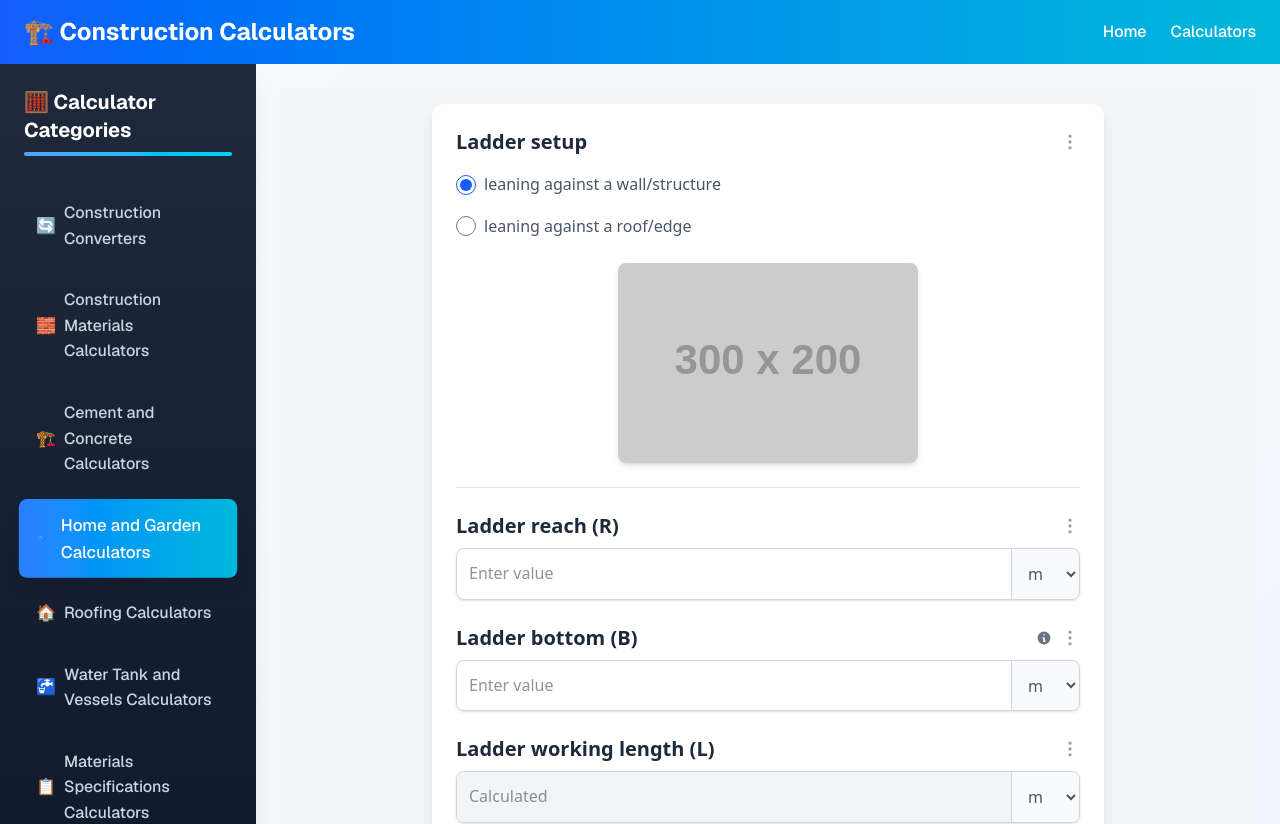
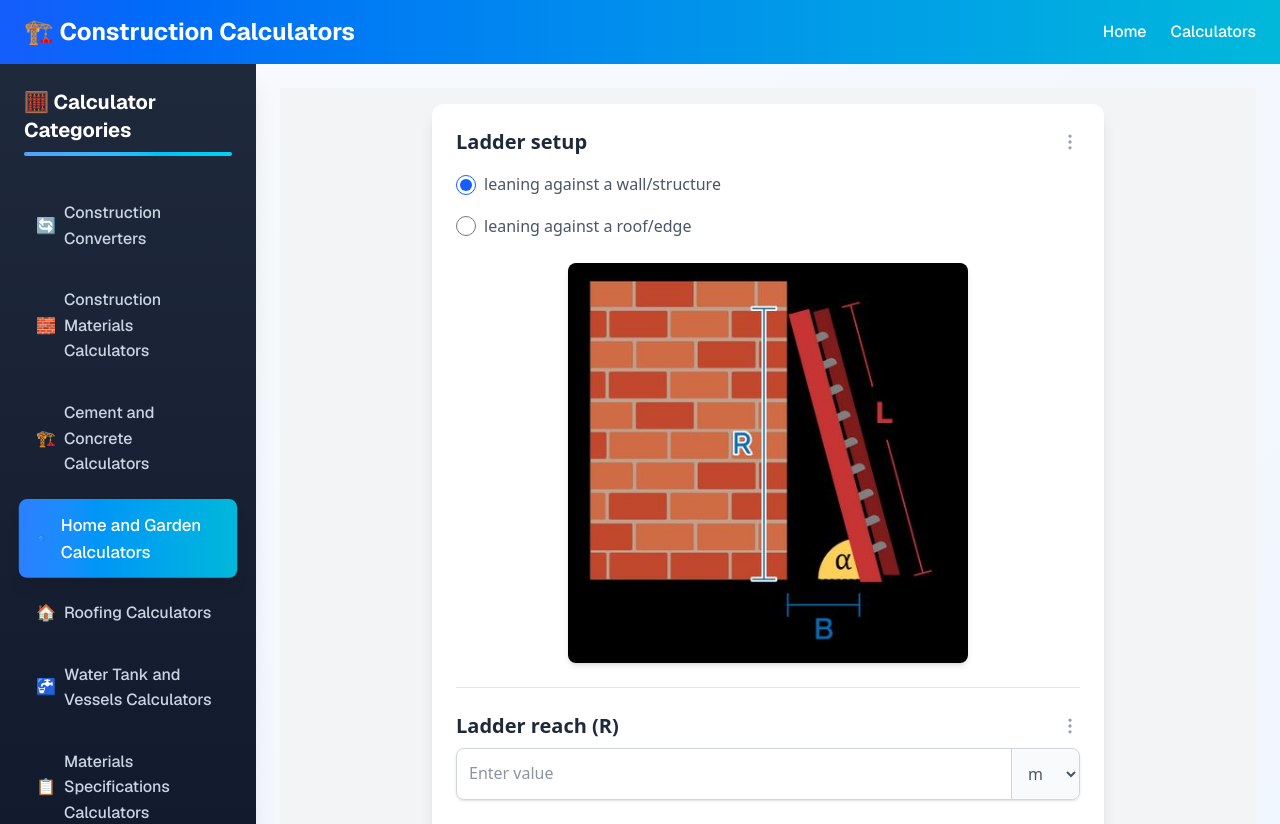
Before and after one commit to AdilAllahdad/calculators, a Next.js app: page /calculators/home-garden/ladder-angle-calculator in a window 1280 px wide. Shown: the top 824 px of the page. Built offline with nearby package versions, Linux system fonts and the light colour scheme.

Commit message:
implemented images

```diff
--- a/src/app/calculators/home-garden/ladder-angle-calculator/page.tsx
+++ b/src/app/calculators/home-garden/ladder-angle-calculator/page.tsx
@@ -1,5 +1,10 @@
+
 "use client"
 import React, { useState, useEffect } from 'react';
+import Image from 'next/image';
+
+
+
 
 const App = () => {
   const [setupType, setSetupType] = useState('wall');
@@ -450,15 +455,19 @@ const App = () => {
           {/* Diagram section */}
           <div className="my-6 text-center">
             {setupType === 'wall' ? (
-              <img
-                src="https://placehold.co/300x200/e0e0e0/555?text=Ladder+Diagram+(Wall)"
+              <Image
+                src="/ladder_angle_01.jpeg"
                 alt="Ladder diagram for wall setup"
+                width={400}
+                height={300}
                 className="mx-auto rounded-lg shadow-md"
               />
             ) : (
-              <img
-                src="https://placehold.co/300x200/e0e0e0/555?text=Ladder+Diagram+(Roof)"
+              <Image
+                src="/ladder_angle_02.jpeg"
                 alt="Ladder diagram for roof setup"
+                width={400}
+                height={300}
                 className="mx-auto rounded-lg shadow-md"
               />
             )}
```
Also changed, not shown: public/ladder_angle_01.jpeg (added), public/ladder_angle_02.jpeg (added).
